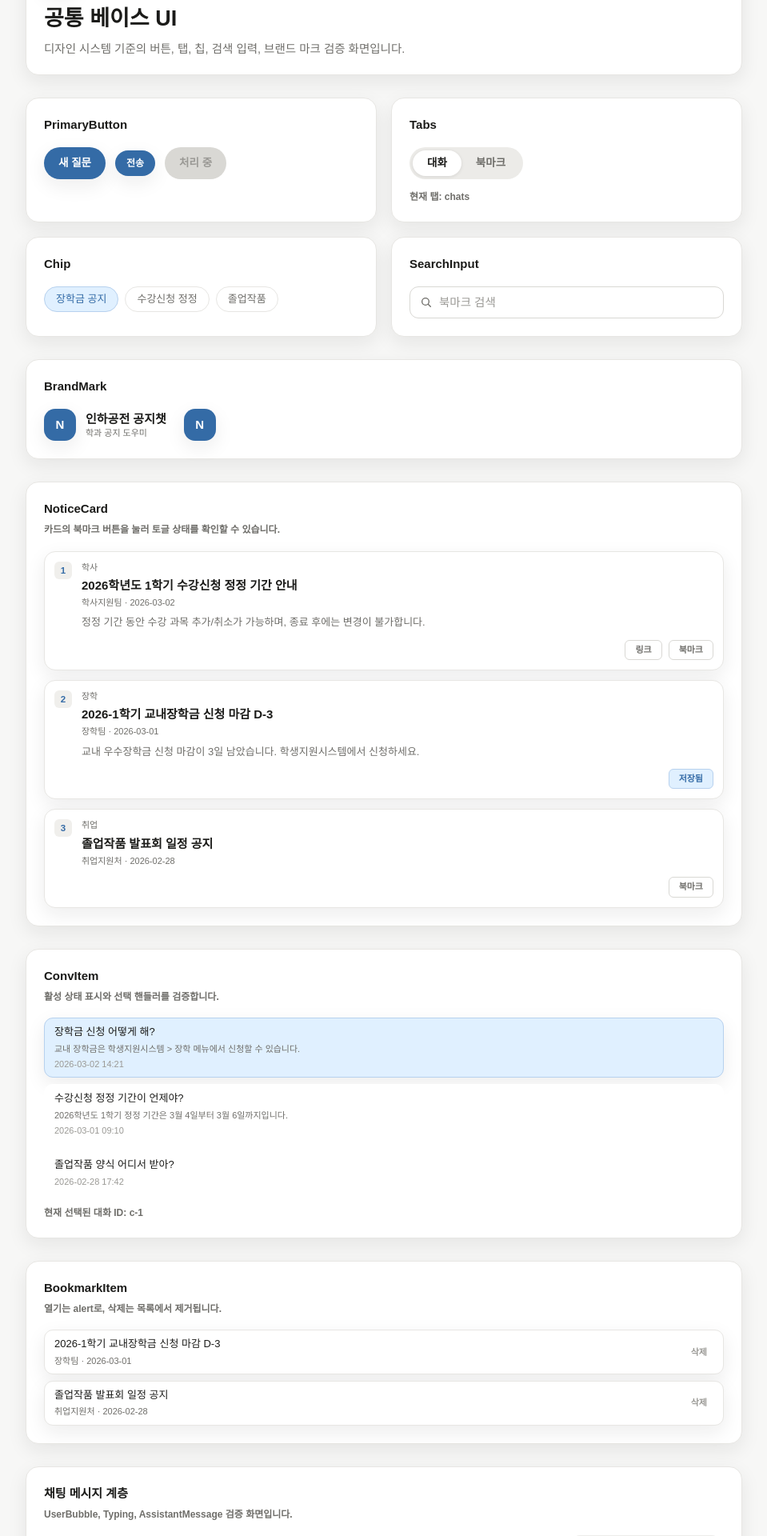
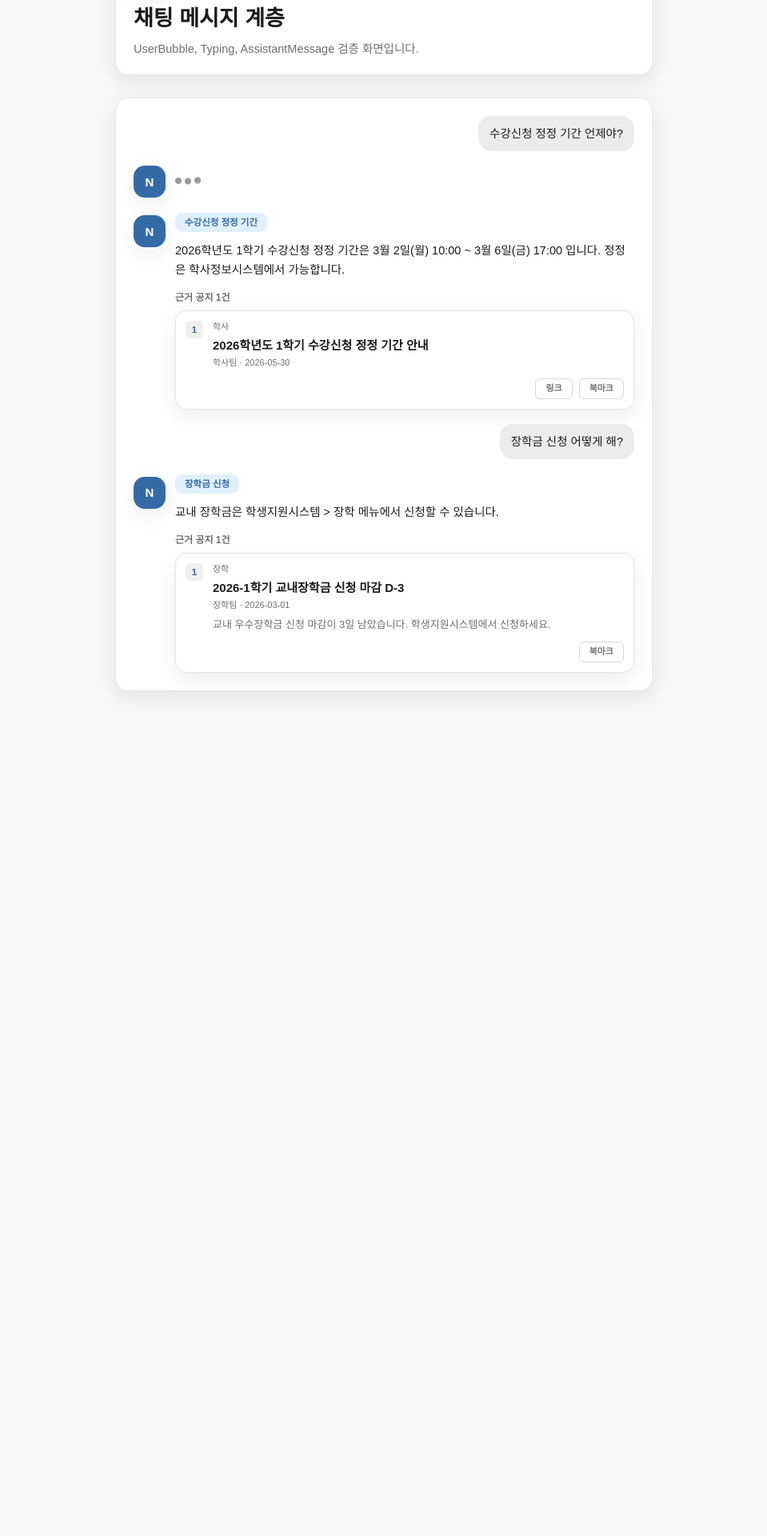
Before and after one commit to Itc-NoticeChatbot/NoticeChatbot-Client, a React (Vite) app: page / in a window 1280 px wide. Shown: the part 100-2020 px from the top of the page at 80% size, without its empty margins (160-1119 px from the left). After the commit the page ends 992 px from the top, so only its background shows below. Built offline with nearby package versions, Linux system fonts and the light colour scheme; a web font is replaced by a local one.

Commit message:
refactor: App.tsx 이전 검증 섹션 제거, 채팅 메시지 계층만 유지

```diff
--- a/src/app/App.tsx
+++ b/src/app/App.tsx
@@ -1,180 +1,21 @@
-import { useState } from 'react'
-
-import type { Bookmark } from '@entities/bookmark'
-import { BookmarkItem } from '@entities/bookmark'
-import { ConvItem } from '@entities/conversation'
-import { NoticeCard } from '@entities/notice'
-import { AssistantMessage, BrandMark, Chip, PrimaryButton, SearchInput, Tabs, Typing, UserBubble } from '@shared/ui'
-
-import {
-  MOCK_BOOKMARKS,
-  MOCK_CONVERSATIONS,
-  MOCK_NOTICES,
-  MOCK_QUICK_QUESTIONS,
-} from './mocks'
-
-const tabItems = [
-  { key: 'chats', label: '대화' },
-  { key: 'bookmarks', label: '북마크' },
-]
+import { AssistantMessage, BrandMark, Typing, UserBubble } from '@shared/ui'
 
 export function App() {
-  const [activeTab, setActiveTab] = useState('chats')
-  const [selectedChip, setSelectedChip] = useState(MOCK_QUICK_QUESTIONS[0])
-  const [searchKeyword, setSearchKeyword] = useState('')
-  const [bookmarkedNoticeIds, setBookmarkedNoticeIds] = useState<string[]>(['n-2'])
-  const [activeConvId, setActiveConvId] = useState<string>('c-1')
-  const [bookmarks, setBookmarks] = useState<Bookmark[]>(MOCK_BOOKMARKS)
-
-  const handleNoticeBookmarkToggle = (id: string) => {
-    setBookmarkedNoticeIds((prev) =>
-      prev.includes(id) ? prev.filter((value) => value !== id) : [...prev, id],
-    )
-  }
-
-  const handleBookmarkDelete = (id: string) => {
-    setBookmarks((prev) => prev.filter((bookmark) => bookmark.id !== id))
-  }
-
-  const handleBookmarkOpen = (title: string) => {
-    window.alert(`열기: ${title}`)
-  }
-
   return (
     <main className="min-h-screen bg-surface px-s5 py-s7 font-pretendard text-ink">
-      <section className="mx-auto flex max-w-4xl flex-col gap-s7">
+      <section className="mx-auto flex max-w-2xl flex-col gap-s7">
         <div className="flex flex-col gap-s4 rounded-2xl border border-border bg-white p-s6 shadow-card">
           <BrandMark />
           <div>
-            <h1 className="text-display">공통 베이스 UI</h1>
+            <h1 className="text-display">채팅 메시지 계층</h1>
             <p className="mt-s2 text-body text-muted">
-              디자인 시스템 기준의 버튼, 탭, 칩, 검색 입력, 브랜드 마크 검증 화면입니다.
+              UserBubble, Typing, AssistantMessage 검증 화면입니다.
             </p>
           </div>
         </div>
 
-        <div className="grid gap-s5 md:grid-cols-2">
-          <section className="rounded-2xl border border-border bg-white p-s6 shadow-card">
-            <h2 className="text-title">PrimaryButton</h2>
-            <div className="mt-s5 flex flex-wrap items-center gap-s3">
-              <PrimaryButton>새 질문</PrimaryButton>
-              <PrimaryButton size="sm">전송</PrimaryButton>
-              <PrimaryButton disabled>처리 중</PrimaryButton>
-            </div>
-          </section>
-
-          <section className="rounded-2xl border border-border bg-white p-s6 shadow-card">
-            <h2 className="text-title">Tabs</h2>
-            <div className="mt-s5">
-              <Tabs activeKey={activeTab} items={tabItems} onChange={setActiveTab} />
-            </div>
-            <p className="mt-s4 text-meta text-muted">현재 탭: {activeTab}</p>
-          </section>
-
-          <section className="rounded-2xl border border-border bg-white p-s6 shadow-card">
-            <h2 className="text-title">Chip</h2>
-            <div className="mt-s5 flex flex-wrap gap-s2">
-              {MOCK_QUICK_QUESTIONS.map((question) => (
-                <Chip
-                  key={question}
-                  onClick={() => setSelectedChip(question)}
-                  selected={selectedChip === question}
-                >
-                  {question}
-                </Chip>
-              ))}
-            </div>
-          </section>
-
-          <section className="rounded-2xl border border-border bg-white p-s6 shadow-card">
-            <h2 className="text-title">SearchInput</h2>
-            <SearchInput
-              className="mt-s5"
-              onChange={(event) => setSearchKeyword(event.target.value)}
-              placeholder="북마크 검색"
-              value={searchKeyword}
-            />
-          </section>
-        </div>
-
         <section className="rounded-2xl border border-border bg-white p-s6 shadow-card">
-          <h2 className="text-title">BrandMark</h2>
-          <div className="mt-s5 flex flex-wrap items-center gap-s6">
-            <BrandMark />
-            <BrandMark compact />
-          </div>
-        </section>
-
-        <section className="rounded-2xl border border-border bg-white p-s6 shadow-card">
-          <h2 className="text-title">NoticeCard</h2>
-          <p className="mt-s2 text-meta text-muted">
-            카드의 북마크 버튼을 눌러 토글 상태를 확인할 수 있습니다.
-          </p>
-          <div className="mt-s5 flex flex-col gap-s3">
-            {MOCK_NOTICES.map((notice, index) => (
-              <NoticeCard
-                key={notice.id}
-                order={index + 1}
-                category={notice.category}
-                title={notice.title}
-                source={notice.source}
-                publishedAt={notice.publishedAt}
-                summary={notice.summary}
-                href={notice.href}
-                isBookmarked={bookmarkedNoticeIds.includes(notice.id)}
-                onBookmarkToggle={() => handleNoticeBookmarkToggle(notice.id)}
-              />
-            ))}
-          </div>
-        </section>
-
-        <section className="rounded-2xl border border-border bg-white p-s6 shadow-card">
-          <h2 className="text-title">ConvItem</h2>
-          <p className="mt-s2 text-meta text-muted">
-            활성 상태 표시와 선택 핸들러를 검증합니다.
-          </p>
-          <div className="mt-s5 flex flex-col gap-s2">
-            {MOCK_CONVERSATIONS.map((conv) => (
-              <ConvItem
-                key={conv.id}
-                question={conv.question}
-                createdAt={conv.createdAt}
-                answerPreview={conv.answerPreview}
-                isActive={activeConvId === conv.id}
-                onSelect={() => setActiveConvId(conv.id)}
-              />
-            ))}
-          </div>
-          <p className="mt-s4 text-meta text-muted">현재 선택된 대화 ID: {activeConvId}</p>
-        </section>
-
-        <section className="rounded-2xl border border-border bg-white p-s6 shadow-card">
-          <h2 className="text-title">BookmarkItem</h2>
-          <p className="mt-s2 text-meta text-muted">
-            열기는 alert로, 삭제는 목록에서 제거됩니다.
-          </p>
-          <div className="mt-s5 flex flex-col gap-s2">
-            {bookmarks.length === 0 ? (
-              <p className="text-item text-muted">삭제로 인해 북마크가 비었습니다.</p>
-            ) : (
-              bookmarks.map((bookmark) => (
-                <BookmarkItem
-                  key={bookmark.id}
-                  title={bookmark.title}
-                  source={bookmark.source}
-                  publishedAt={bookmark.publishedAt}
-                  onOpen={() => handleBookmarkOpen(bookmark.title)}
-                  onDelete={() => handleBookmarkDelete(bookmark.id)}
-                />
-              ))
-            )}
-          </div>
-        </section>
-
-        <section className="rounded-2xl border border-border bg-white p-s6 shadow-card">
-          <h2 className="text-title">채팅 메시지 계층</h2>
-          <p className="mt-s2 text-meta text-muted">UserBubble, Typing, AssistantMessage 검증 화면입니다.</p>
-          <div className="mt-s5 flex flex-col gap-s5">
+          <div className="flex flex-col gap-s5">
             <UserBubble>수강신청 정정 기간 언제야?</UserBubble>
             <Typing />
             <AssistantMessage
@@ -193,6 +34,23 @@ export function App() {
             >
               2026학년도 1학기 수강신청 정정 기간은 3월 2일(월) 10:00 ~ 3월 6일(금) 17:00 입니다. 정정은 학사정보시스템에서 가능합니다.
             </AssistantMessage>
+            <UserBubble>장학금 신청 어떻게 해?</UserBubble>
+            <AssistantMessage
+              subject="장학금 신청"
+              notices={[
+                {
+                  id: 'n-2',
+                  order: 1,
+                  category: '장학',
+                  title: '2026-1학기 교내장학금 신청 마감 D-3',
+                  source: '장학팀',
+                  publishedAt: '2026-03-01',
+                  summary: '교내 우수장학금 신청 마감이 3일 남았습니다. 학생지원시스템에서 신청하세요.',
+                },
+              ]}
+            >
+              교내 장학금은 학생지원시스템 &gt; 장학 메뉴에서 신청할 수 있습니다.
+            </AssistantMessage>
           </div>
         </section>
       </section>
```
